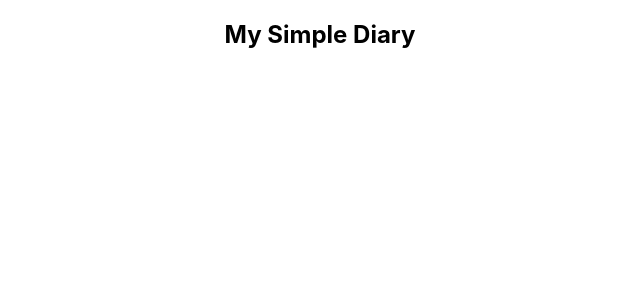
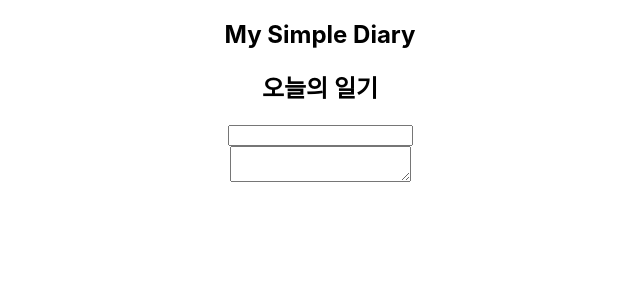
Before and after one commit to aka-nick/react-simple-diary, a React (Create React App) app: page / in a window 1280 px wide. Shown: the top 300 px of the page, without its empty margins (320-960 px from the left). Built offline with nearby package versions, Linux system fonts and the light colour scheme.

Commit message:
여러 state(author, content)를 하나의 객체로 관리해보기

```diff
--- a/src/DiaryEditor.js
+++ b/src/DiaryEditor.js
@@ -1,5 +1,37 @@
+import { useState } from "react";
+
 const DiaryEditor = () => {
-  return <div className="DiaryEditor"></div>;
+  const [state, setState] = useState({
+    author: "",
+    content: "",
+  });
+
+  const changeAuthor = (e) => {
+    console.log(e.target.value);
+    setState({ author: e.target.value, content: state.content });
+  };
+
+  return (
+    <div className="DiaryEditor">
+      <h2>오늘의 일기</h2>
+      <div>
+        <input
+          value={state.author}
+          onChange={(e) => {
+            changeAuthor(e);
+          }}
+        />
+      </div>
+      <div>
+        <textarea
+          value={state.content}
+          onChange={(e) => {
+            setState({ author: state.author, content: e.target.value });
+          }}
+        />
+      </div>
+    </div>
+  );
 };
 
 export default DiaryEditor;
```
